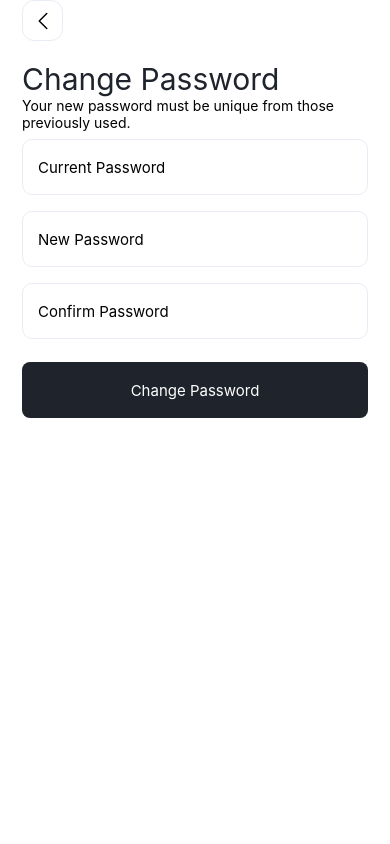
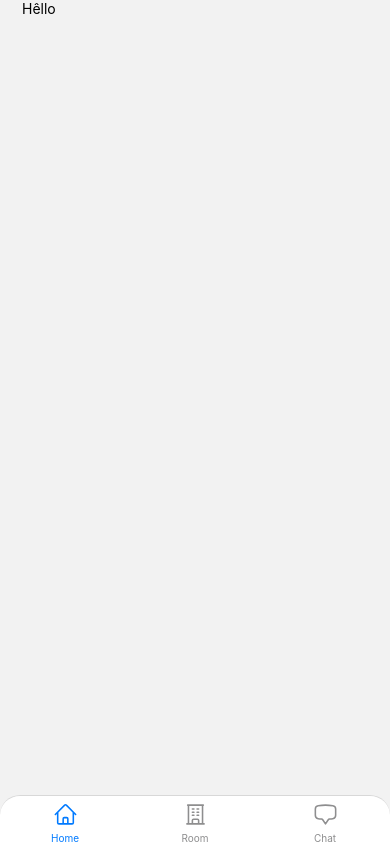
Before and after one commit to Khanhpro1250/room-management, a React Native app in the folder mobile/: screen /HomeUINavigation in a window 390 px wide. Built offline with nearby package versions, Linux system fonts and the light colour scheme.

Commit message:
mobile: create bottom navigation bar, ChatScreen, HomeScreen, RoomManagementScreen

```diff
--- a/mobile/App.tsx
+++ b/mobile/App.tsx
@@ -9,11 +9,17 @@ import ForgotPasswordScreen from "./src/screens/ForgotPasswordScreen";
 import OTPVerificationScreen from "./src/screens/OTPVerificationScreen";
 import CreateNewPassWordScreen from "./src/screens/CreateNewPasswordScreen";
 import ChangePasswordScreen from "./src/screens/ChangePasswordScreen";
+import HomeUINavigation from "./src/navigations/HomeUINavigation";
 const Stack = createStackNavigator();
 export default function App() {
   return (
     <NavigationContainer>
       <Stack.Navigator>
+        <Stack.Screen
+          name="HomeUINavigation"
+          component={HomeUINavigation}
+          options={{ headerShown: false }}
+        />
         <Stack.Screen
           name="ChangePassword"
           component={ChangePasswordScreen}
--- a/mobile/package.json
+++ b/mobile/package.json
@@ -10,6 +10,7 @@
   },
   "dependencies": {
     "@ant-design/react-native": "^5.0.4",
+    "@react-navigation/bottom-tabs": "^6.5.8",
     "@react-navigation/native": "^6.1.7",
     "@react-navigation/stack": "^6.3.17",
     "@types/react": "~18.2.14",
--- /dev/null
+++ b/mobile/src/navigations/HomeUINavigation.tsx
@@ -0,0 +1,61 @@
+import { View, Text } from "react-native";
+import React from "react";
+import { createBottomTabNavigator } from "@react-navigation/bottom-tabs";
+import HomeScreen from "../screens/HomeScreen";
+import RoomManagementScreen from "../screens/RoomManagementScreen";
+import ChatScreen from "../screens/ChatScreen";
+import {
+  BuildingOfficeIcon,
+  ChatBubbleBottomCenterIcon,
+  HomeIcon,
+} from "react-native-heroicons/outline";
+import ButtonPrimary from "../components/ButtonPrimary";
+import { Colors } from "../utils/Colors";
+
+const Tab = createBottomTabNavigator();
+export default function HomeUINavigation() {
+  return (
+    <Tab.Navigator
+      screenOptions={{
+        tabBarStyle: {
+          borderTopLeftRadius: 20,
+          borderTopRightRadius: 20,
+          backgroundColor: "white",
+        },
+        // tabBarActiveTintColor: "tomato",
+      }}
+    >
+      <Tab.Screen
+        name="Home"
+        component={HomeScreen}
+        options={{
+          headerShown: false,
+          //   tabBarBadge: 3,
+          tabBarIcon: ({ color, size }) => (
+            <HomeIcon stroke={color} size={size} />
+          ),
+        }}
+      />
+      <Tab.Screen
+        name="Room"
+        component={RoomManagementScreen}
+        options={{
+          headerShown: false,
+          tabBarIcon: ({ color, size }) => (
+            <BuildingOfficeIcon stroke={color} size={size} />
+          ),
+        }}
+      />
+      <Tab.Screen
+        name="Chat"
+        component={ChatScreen}
+        options={{
+          headerShown: false,
+          tabBarIcon: ({ color, size }) => (
+            <ChatBubbleBottomCenterIcon stroke={color} size={size} />
+          ),
+        }}
+      />
+    </Tab.Navigator>
+  );
+}
--- /dev/null
+++ b/mobile/src/screens/ChatScreen.tsx
@@ -0,0 +1,10 @@
+import { View, Text } from "react-native";
+import React from "react";
+
+export default function ChatScreen() {
+  return (
+    <View>
+      <Text>ChatScreen</Text>
+    </View>
+  );
+}
--- /dev/null
+++ b/mobile/src/screens/HomeScreen.tsx
@@ -0,0 +1,17 @@
+import { View, Text, StatusBar, SafeAreaView } from "react-native";
+import React from "react";
+
+export default function HomeScreen() {
+  return (
+    <SafeAreaView
+      style={{
+        flex: 1,
+        paddingTop: StatusBar.currentHeight,
+      }}
+    >
+      <View style={{ flex: 1, marginHorizontal: 22 }}>
+        <Text>Hêllo</Text>
+      </View>
+    </SafeAreaView>
+  );
+}
--- /dev/null
+++ b/mobile/src/screens/RoomManagementScreen.tsx
@@ -0,0 +1,10 @@
+import { View, Text } from "react-native";
+import React from "react";
+
+export default function RoomManagementScreen() {
+  return (
+    <View>
+      <Text>RoomManagementScreen</Text>
+    </View>
+  );
+}
```
Also changed, not shown: 1 other file (tests, documents, lock files or other folders).
